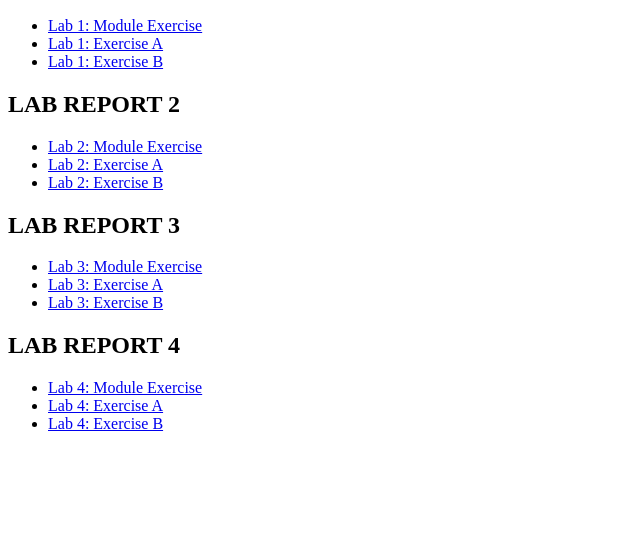
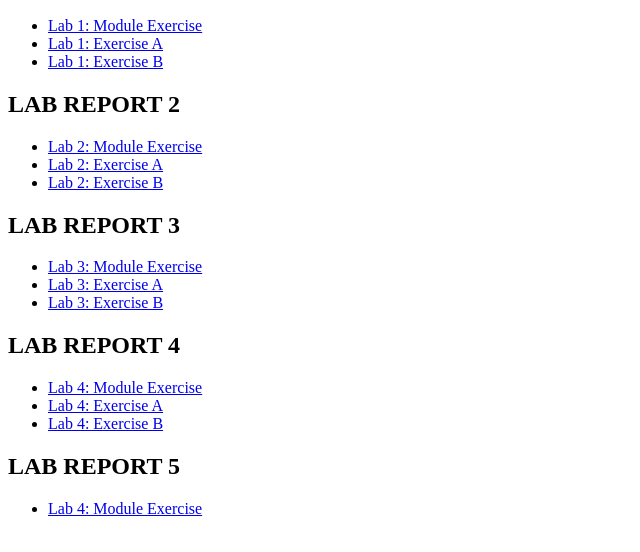
Before and after one commit to idzhar05/S79532_CSF3133_k2, a plain HTML site: page index.html in a window 1280 px wide. Shown: the part 110-662 px from the top of the page, without its empty margins (0-640 px from the left). Drawn offline with Linux system fonts and the light colour scheme.

Commit message:
Add LAB REPORT 5 to index.html
Added LAB REPORT 5 section with Module Exercise link.

```diff
--- a/index.html
+++ b/index.html
@@ -35,5 +35,11 @@
             <li><a href="LAB4/lab4_exerciseA/lab4_exerciseA.html">Lab 4: Exercise A </a></li>
             <li><a href="LAB4/lab4_exerciseB/lab4_exerciseB.html">Lab 4: Exercise B</a></li>
         </ul>
+
+        <h2>LAB REPORT 5</h2>
+        <ul>
+            <li><a href="LAB5/lab5exercise/umt.html">Lab 4: Module Exercise</a></li>
+
+        </ul>
     </body>
 </html>
```
